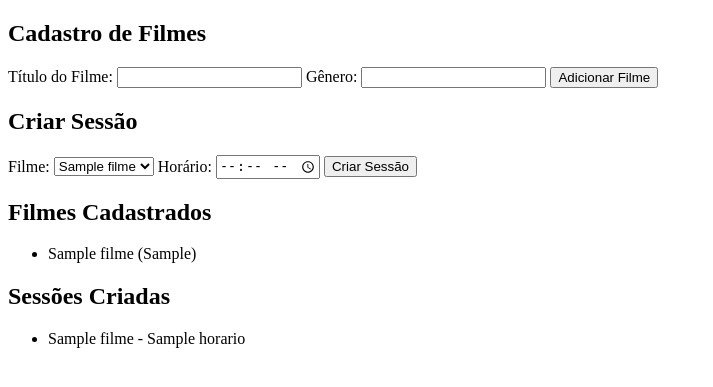
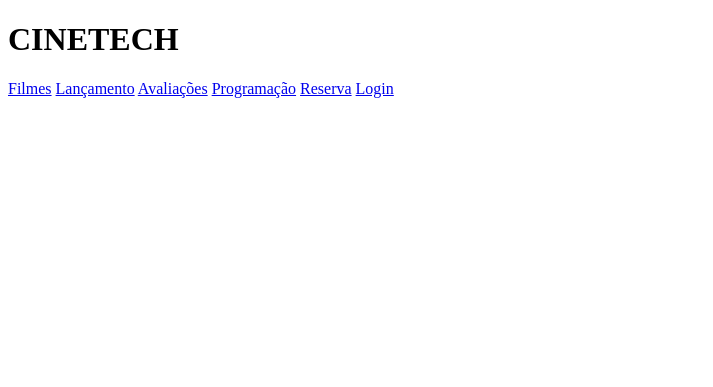
Before and after one commit to MarcellaFeliciano/Projeto_CinemaTech, a Flask app: template templates/index.html in a window 1280 px wide. Shown: the top 387 px of the page, without its empty margins (0-713 px from the left). Run offline with Flask 3, Linux system fonts and the light colour scheme; tables that the repository leaves empty hold one stand-in row (values such as "Sample post"); the template is opened without the code that fills it: values that come from a table or form of the project are taken from there, most other values are stand-ins (such as "Sample title", 1, 10 or a date in 2020).

Commit message:
Update index.html

```diff
--- a/templates/index.html
+++ b/templates/index.html
@@ -7,7 +7,32 @@
 </head>
 <body>
     <div class="container">
-        <h2>Cadastro de Filmes</h2>
+        <header>
+            <h1> CINETECH</h1>
+            <a href="{{ url_for('filmes.index')}}">Filmes</a>
+            <a href="{{ url_for('filmes.index')}}">Lançamento</a>
+            <a href="{{ url_for('filmes.index')}}">Avaliações</a>
+            <a href="{{ url_for('filmes.index')}}">Programação</a>
+            <a href="{{ url_for('filmes.index')}}">Reserva</a>
+            <a href="{{ url_for('filmes.index')}}">Login</a>
+        </header>
+
+
+
+
+
+
+
+
+
+
+
+
+
+
+
+
+        <!-- <h2>Cadastro de Filmes</h2>
         <form action="/add_filme" method="POST">
             <label for="titulo">Título do Filme:</label>
             <input type="text" name="titulo" required>
@@ -46,6 +71,6 @@
                 <li>{{ sessao.filme }} - {{ sessao.horario }}</li>
             {% endfor %}
         </ul>
-    </div>
+    </div> -->
 </body>
 </html>
```
